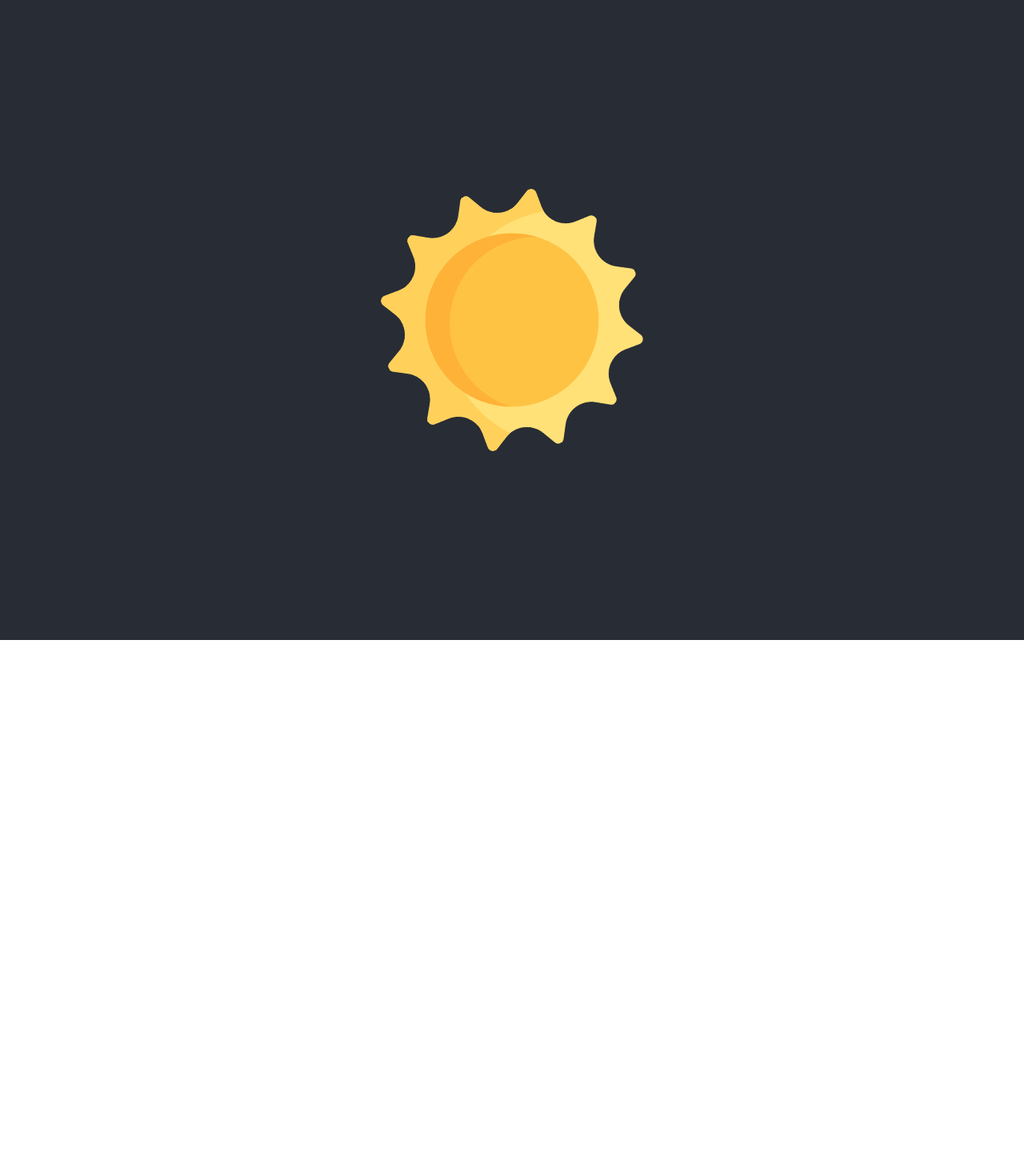
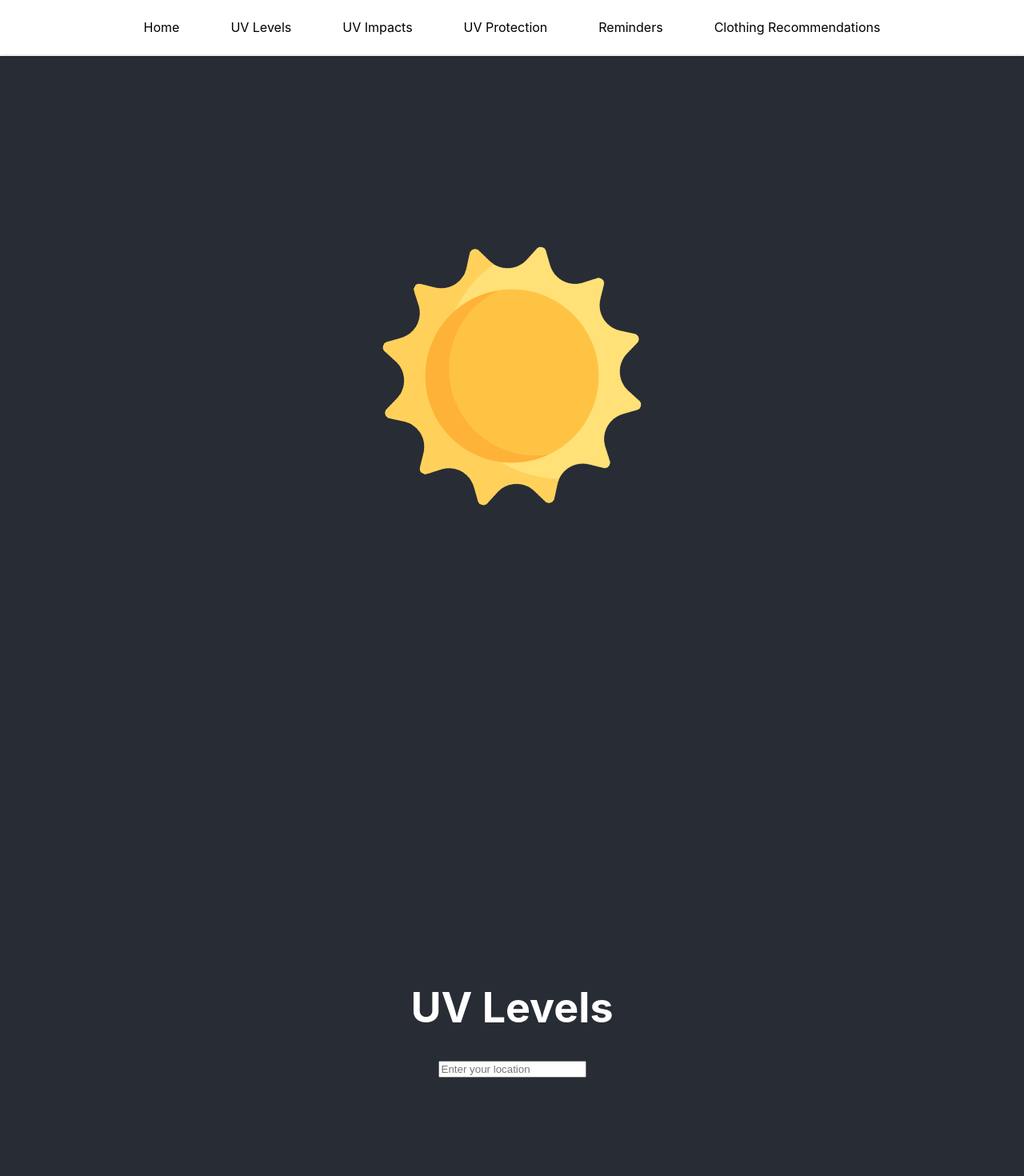
Before and after one commit to chriswiesanjaya/sun-protection, a React (Create React App) app: page / in a window 1280 px wide. Shown: the top 1470 px of the page at 80% size. Before the commit the page ends 800 px from the top, so only its background shows below. Built offline with nearby package versions, Linux system fonts and the light colour scheme.

Commit message:
Added navigation and all sections

```diff
--- a/src/App.css
+++ b/src/App.css
@@ -1,8 +1,14 @@
 .App {
     text-align: center;
+    padding-top: 70px;
 }
 
 .App-logo {
+    height: 40vmin;
+    pointer-events: none;
+}
+
+.chart-logo {
     height: 40vmin;
     pointer-events: none;
 }
@@ -13,7 +19,7 @@
     }
 }
 
-.App-header {
+.App-theme {
     background-color: #282c34;
     min-height: 100vh;
     display: flex;
@@ -36,3 +42,35 @@
         transform: rotate(360deg);
     }
 }
+
+.sticky-nav {
+    position: fixed;
+    top: 0;
+    left: 0;
+    right: 0;
+    background-color: rgba(255, 255, 255, 0.95);
+    box-shadow: 0 2px 4px rgba(0, 0, 0, 0.1);
+    z-index: 1000;
+    padding: 1rem 0;
+}
+
+.sticky-nav ul {
+    list-style: none;
+    margin: 0;
+    padding: 0;
+    display: flex;
+    justify-content: center;
+    gap: 2rem;
+}
+
+.sticky-nav li {
+    cursor: pointer;
+    padding: 0.5rem 1rem;
+    border-radius: 4px;
+    transition: all 0.3s ease;
+}
+
+.sticky-nav li:hover {
+    background-color: rgba(0, 0, 0, 0.1);
+    color: #282c34;
+}
--- a/src/App.js
+++ b/src/App.js
@@ -1,12 +1,92 @@
 import logo from "./sun.png";
+import chart1 from "./chart1.png";
 import "./App.css";
+import { useRef } from "react";
 
 function App() {
+    const homeRef = useRef(null);
+    const uvLevelsRef = useRef(null);
+    const uvImpactsRef = useRef(null);
+    const uvProtectionRef = useRef(null);
+    const remindersRef = useRef(null);
+    const clothingRef = useRef(null);
+
+    const scrollToSection = (ref) => {
+        ref.current.scrollIntoView({ behavior: "smooth" });
+    };
+
     return (
         <div className="App">
-            <header className="App-header">
+            {/* Navigation bar */}
+            <nav className="sticky-nav">
+                <ul>
+                    <li onClick={() => scrollToSection(homeRef)}>Home</li>
+                    <li onClick={() => scrollToSection(uvLevelsRef)}>
+                        UV Levels
+                    </li>
+                    <li onClick={() => scrollToSection(uvImpactsRef)}>
+                        UV Impacts
+                    </li>
+                    <li onClick={() => scrollToSection(uvProtectionRef)}>
+                        UV Protection
+                    </li>
+                    <li onClick={() => scrollToSection(remindersRef)}>
+                        Reminders
+                    </li>
+                    <li onClick={() => scrollToSection(clothingRef)}>
+                        Clothing Recommendations
+                    </li>
+                </ul>
+            </nav>
+
+            {/* Home section */}
+            <header className="App-theme" ref={homeRef}>
                 <img src={logo} className="App-logo" alt="logo" />
             </header>
+
+            {/* UV Levels section */}
+            <div className="App-theme" ref={uvLevelsRef}>
+                <h1>UV Levels</h1>
+                <input
+                    type="text"
+                    className="location-input"
+                    placeholder="Enter your location"
+                />
+                {/* TODO: Add weather API and display weather data and UV index */}
+            </div>
+
+            {/* UV Impacts section */}
+            <div className="App-theme" ref={uvImpactsRef}>
+                <h1>UV Impacts</h1>
+                <img src={chart1} className="chart-logo" alt="logo" />
+                {/* TODO: Add 1 more chart */}
+            </div>
+
+            {/* UV Protection section */}
+            <div className="App-theme" ref={uvProtectionRef}>
+                <h1>UV Protection</h1>
+                <select className="skin-tone-input" defaultValue="">
+                    <option value="" disabled>
+                        Select your Skin Tone
+                    </option>
+                    <option value="light">Light</option>
+                    <option value="medium">Medium</option>
+                    <option value="dark">Dark</option>
+                </select>
+                {/* TODO: Add recommendations based on skin tone */}
+            </div>
+
+            {/* Reminders section */}
+            <div className="App-theme" ref={remindersRef}>
+                <h1>Reminders</h1>
+                {/* TODO: add click button and pop up reminder */}
+            </div>
+
+            {/* Clothing Recommendations section */}
+            <div className="App-theme" ref={clothingRef}>
+                <h1>Clothing Recommendations</h1>
+                {/* TODO: add clothing recommendations based on UV index */}
+            </div>
         </div>
     );
 }
```
Also changed, not shown: src/chart1.png (added). Lines whose indentation alone changed are shown as unchanged.
